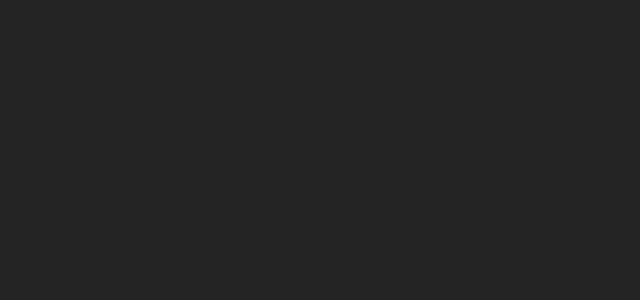
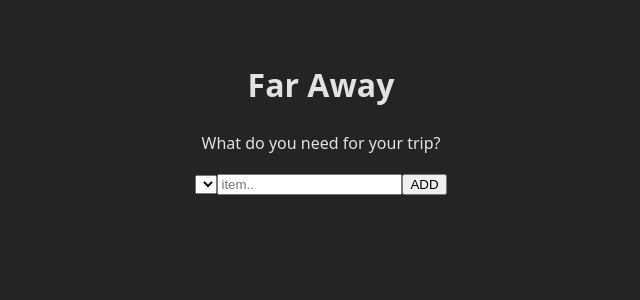
Before and after one commit to Stanbkrylix/far-away-app, a React (Vite) app: page / in a window 1280 px wide. Shown: the top 300 px of the page, without its empty margins (319-959 px from the left). Built offline with nearby package versions, Linux system fonts and the light colour scheme.

Commit message:
Form template added

```diff
--- a/src/App.jsx
+++ b/src/App.jsx
@@ -1,11 +1,45 @@
-import { useState } from "react";
+import { use, useState } from "react";
 
 import "./App.css";
 
 function App() {
-    const [count, setCount] = useState(0);
+  const [items, setItems] = useState([]);
 
-    return <></>;
+  return (
+    <>
+      <div className="app-container">
+        <div>
+          <h1 className="title-h1">Far Away</h1>
+        </div>
+        <Form />
+        <PacketList />
+        <Stats />
+      </div>
+    </>
+  );
 }
 
+function Logo() {
+  return (
+    <div>
+      <h1 className="title-h1">Far Away</h1>
+    </div>
+  );
+}
+function Form() {
+  return (
+    <div className="form-container">
+      <p>What do you need for your trip?</p>
+      <form action="submit">
+        <select name="" id="">
+          <option value=""></option>
+        </select>
+        <input type="text" name="" id="task-name" placeholder="item.." />
+        <input type="button" value="ADD" />
+      </form>
+    </div>
+  );
+}
+function PacketList() {}
+function Stats() {}
 export default App;
```
